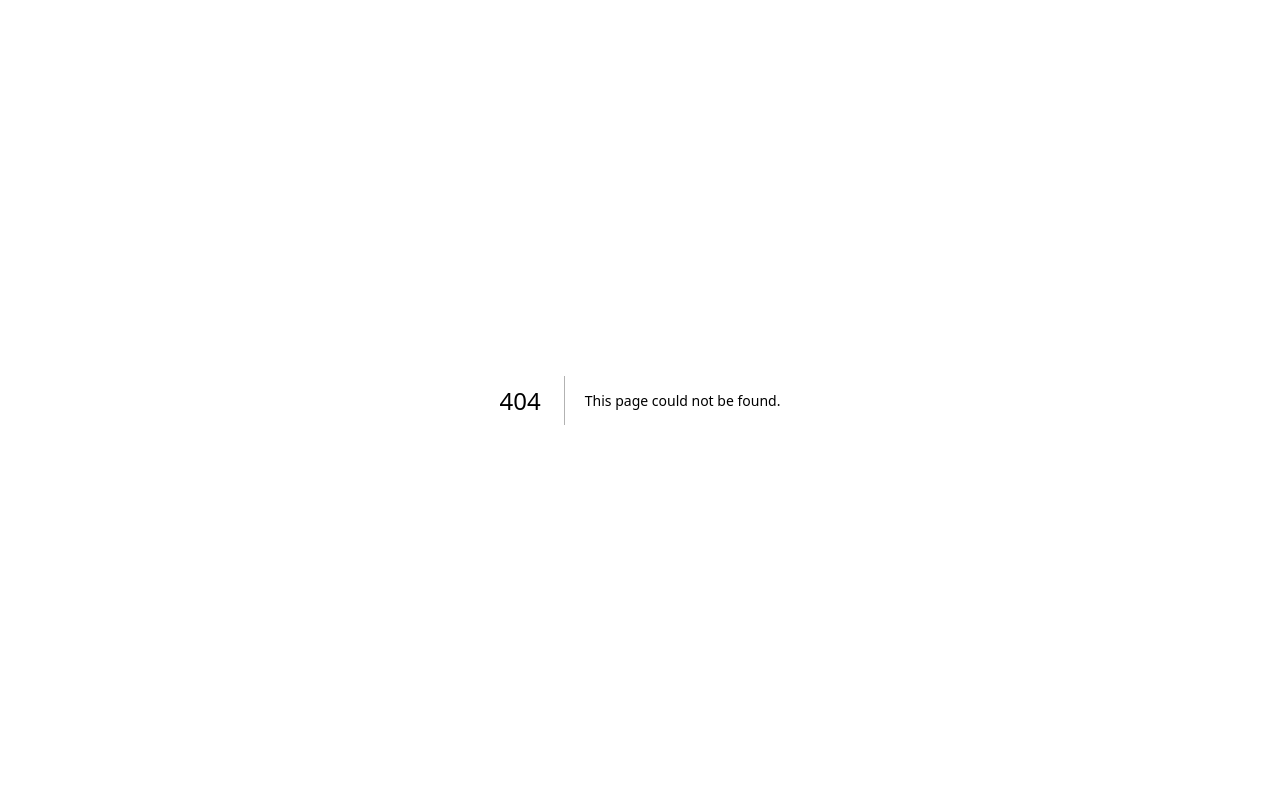
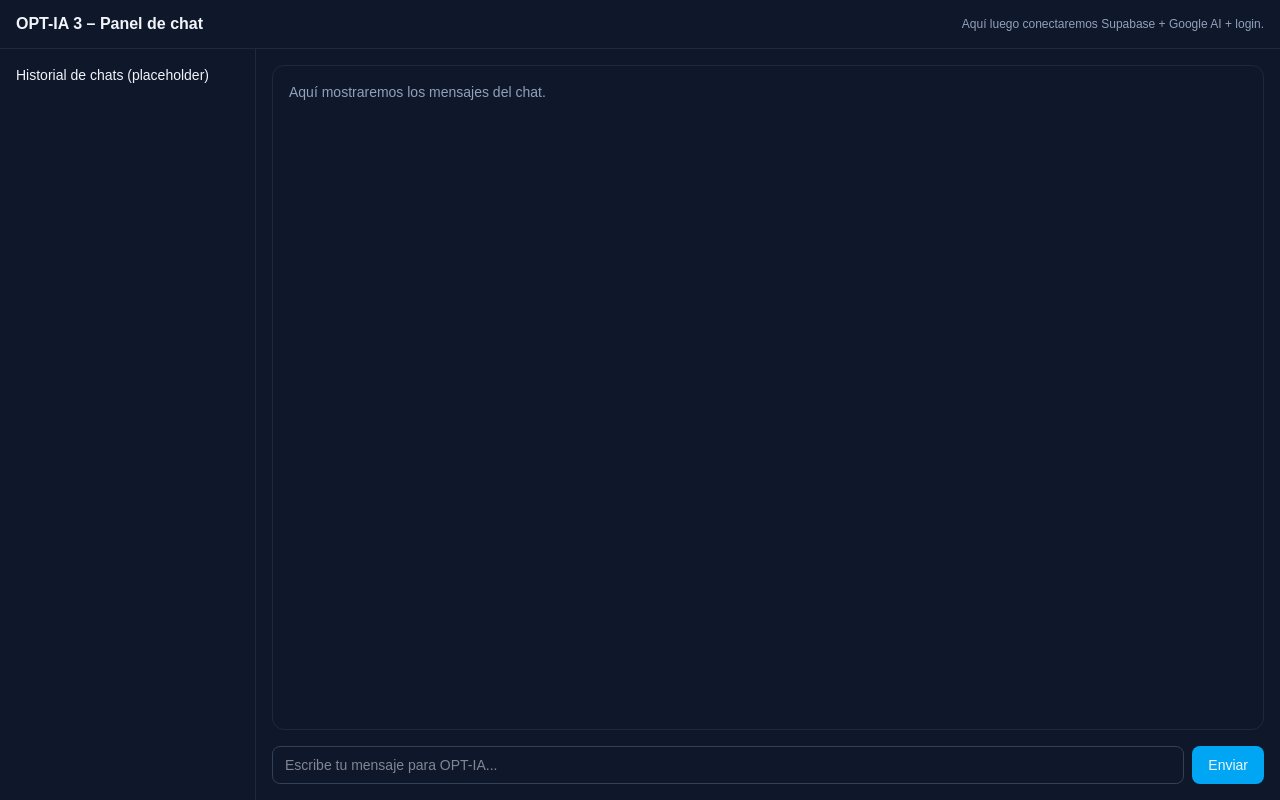
Before and after one commit to 01-Alan-Lim/opt-ia-3, a Next.js app: page /chat in a window 1280 px wide. Before the commit this address had no page. Built offline with nearby package versions, Linux system fonts and the light colour scheme.

Commit message:
chore: init OPT-IA 3 with Next.js + TypeScript + Tailwind

```diff
--- /dev/null
+++ b/src/app/auth/page.tsx
@@ -0,0 +1,17 @@
+export default function AuthPage() {
+  return (
+    <main className="min-h-screen flex items-center justify-center bg-slate-100">
+      <div className="bg-white shadow-lg rounded-xl p-8 w-full max-w-md">
+        <h1 className="text-2xl font-semibold mb-4 text-center">
+          OPT-IA 3 – Iniciar sesión
+        </h1>
+        <p className="text-sm text-slate-600 mb-6 text-center">
+          Aquí irá el nuevo sistema de autenticación (Privy / lo que definamos).
+        </p>
+        <div className="text-center text-xs text-slate-500">
+          (Pantalla de login temporal)
+        </div>
+      </div>
+    </main>
+  );
+}
--- /dev/null
+++ b/src/app/chat/page.tsx
@@ -0,0 +1,42 @@
+export default function ChatPage() {
+  return (
+    <main className="min-h-screen flex flex-col bg-slate-900 text-slate-100">
+      <header className="px-4 py-3 border-b border-slate-800 flex items-center justify-between">
+        <h1 className="font-semibold">
+          OPT-IA 3 – Panel de chat
+        </h1>
+        <span className="text-xs text-slate-400">
+          Aquí luego conectaremos Supabase + Google AI + login.
+        </span>
+      </header>
+
+      <section className="flex-1 flex">
+        {/* Sidebar futuro */}
+        <aside className="hidden md:block w-64 border-r border-slate-800 p-4 text-sm">
+          Historial de chats (placeholder)
+        </aside>
+
+        {/* Área de chat */}
+        <div className="flex-1 flex flex-col p-4">
+          <div className="flex-1 border border-slate-800 rounded-xl p-4 mb-4">
+            <p className="text-slate-400 text-sm">
+              Aquí mostraremos los mensajes del chat.
+            </p>
+          </div>
+          <form className="flex gap-2">
+            <input
+              className="flex-1 rounded-lg border border-slate-700 bg-slate-900 px-3 py-2 text-sm focus:outline-none focus:ring-2 focus:ring-sky-500"
+              placeholder="Escribe tu mensaje para OPT-IA..."
+            />
+            <button
+              type="submit"
+              className="px-4 py-2 rounded-lg bg-sky-500 text-sm font-medium hover:bg-sky-600 transition"
+            >
+              Enviar
+            </button>
+          </form>
+        </div>
+      </section>
+    </main>
+  );
+}
```
